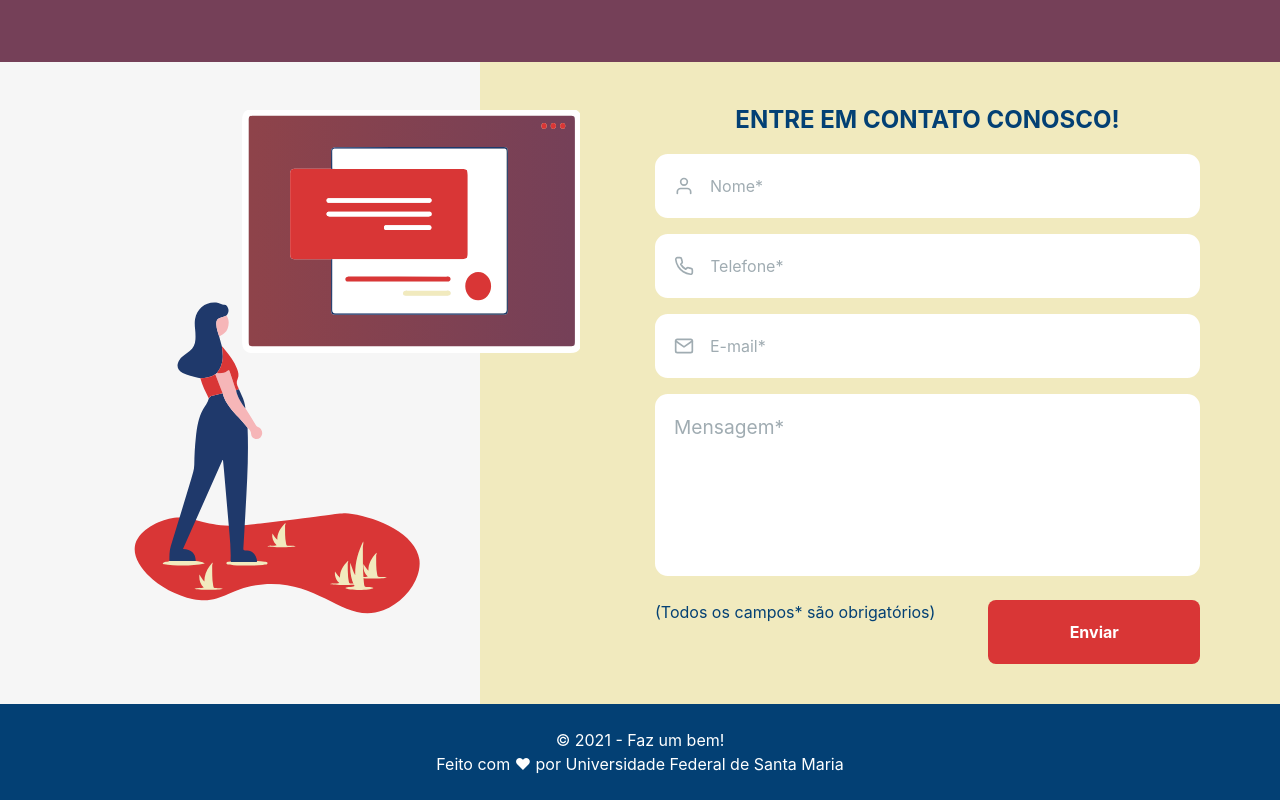
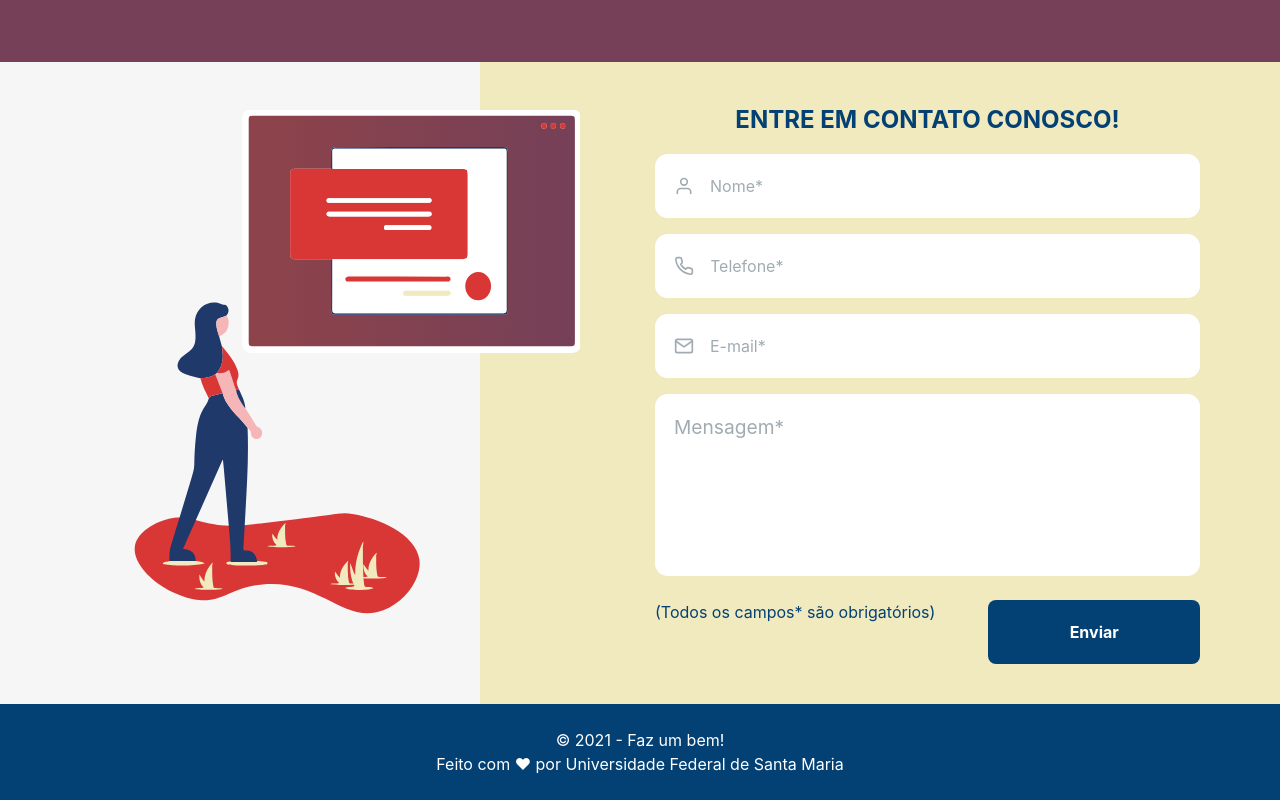
Before and after one commit to Faz-um-bem/frontend, a Next.js app: page / in a window 1280 px wide. Shown: the part 2219-3019 px from the top of the page. Built offline with nearby package versions, Linux system fonts and the light colour scheme.

Commit message:
Correção da cor do botão do formulário

```diff
--- a/src/styles/index.ts
+++ b/src/styles/index.ts
@@ -424,7 +424,7 @@ export const InputContent = styled(Input)``;
 export const TextareaContent = styled(Textarea)``;
 
 export const SubmitButton = styled(Button)`
-  background: var(--orange);
+  background: var(--blue);
   color: var(--white);
   font-weight: bold;
   height: 4rem;
```
